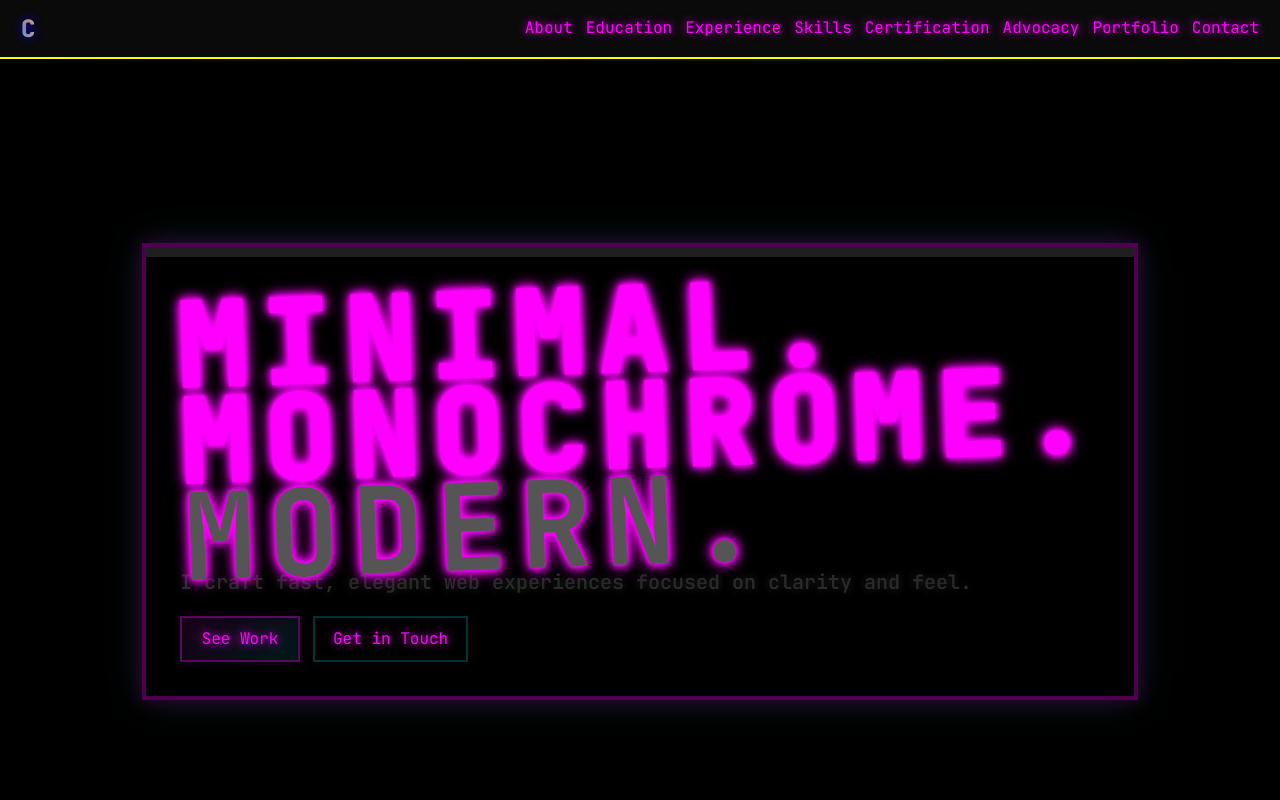
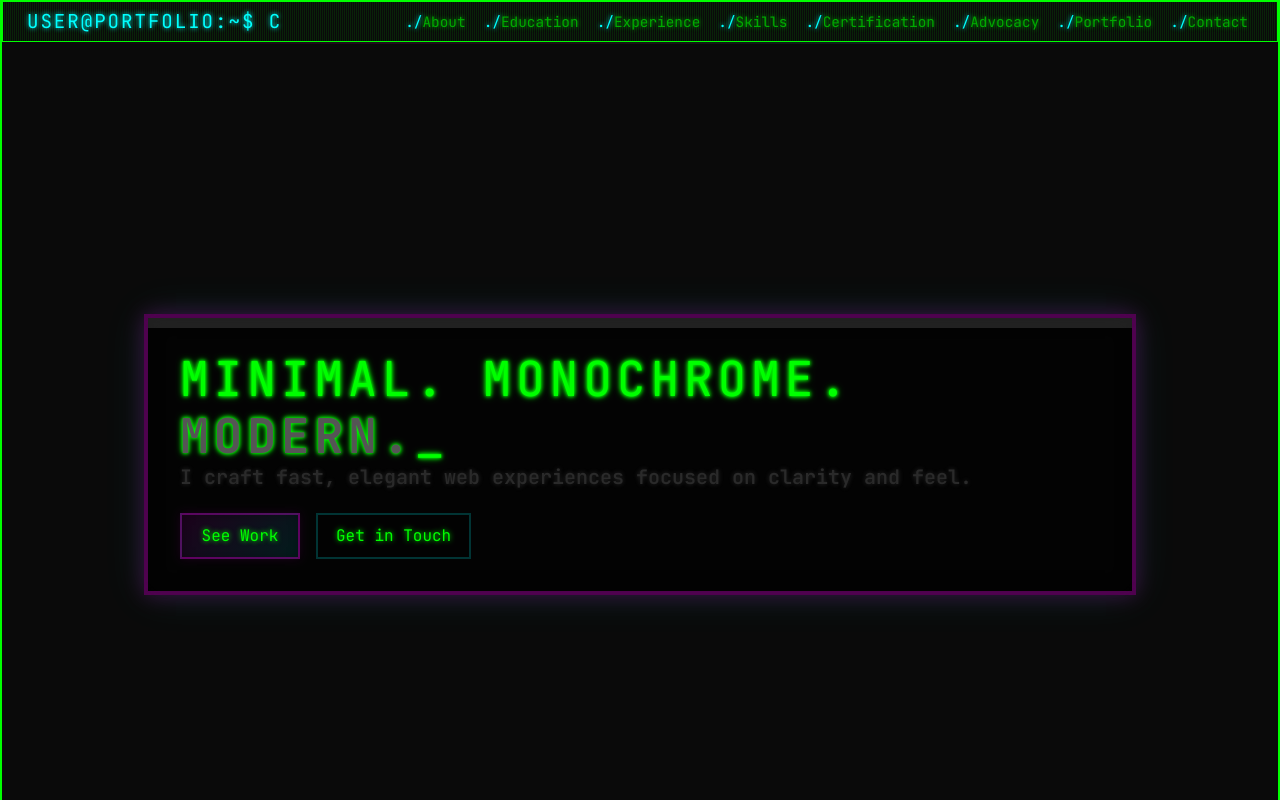
Before and after one commit to VonBoyager/Ferrancullo-Portfolio, a React (Vite) app: page / in a window 1280 px wide. Built offline with nearby package versions, Linux system fonts and the light colour scheme.

Commit message:
Transform to terminal aesthetic: green monospace text, blinking cursor, scanlines, and command-line interface

```diff
--- a/src/styles/global.css
+++ b/src/styles/global.css
@@ -1,33 +1,35 @@
-/* CSS variables define an avant-garde experimental palette */
+/* Terminal color system */
 :root {
-  /* Avant-garde color system */
-  --bg: #000000;           /* pure black void */
-  --bg-soft: #0a0a0a;      /* deep space */
-  --fg: #ff00ff;           /* electric magenta */
-  --fg-dim: #00ffff;       /* electric cyan */
-  --border: #ffff00;       /* electric yellow */
+  /* Terminal palette */
+  --bg: #0a0a0a;           /* terminal black */
+  --bg-soft: #111111;      /* terminal dark */
+  --fg: #00ff00;           /* terminal green */
+  --fg-dim: #00aa00;       /* dim green */
+  --border: #00ff00;       /* terminal border */
   --white: #ffffff;
   --black: #000000;
-  --accent-1: #ff0080;     /* hot pink */
-  --accent-2: #8000ff;     /* electric purple */
-  --accent-3: #00ff80;     /* electric green */
+  --accent-1: #ffff00;     /* terminal yellow */
+  --accent-2: #00ffff;     /* terminal cyan */
+  --accent-3: #ff00ff;     /* terminal magenta */
+  --cursor: #00ff00;       /* blinking cursor */
+  --prompt: #00ffff;       /* prompt color */
 
-  /* Experimental geometry */
+  /* Terminal geometry */
   --radius: 0px;
   --radius-sm: 0px;
-  --shadow: 0 0 20px currentColor;
+  --shadow: 0 0 10px currentColor;
 
-  /* Asymmetric spacing */
-  --space-1: 3px;
-  --space-2: 7px;
-  --space-3: 13px;
-  --space-4: 21px;
-  --space-5: 34px;
-  --space-6: 55px;
+  /* Terminal spacing */
+  --space-1: 4px;
+  --space-2: 8px;
+  --space-3: 16px;
+  --space-4: 24px;
+  --space-5: 32px;
+  --space-6: 48px;
   --max-w: 100vw;
 }
 
-/* Avant-garde base reset */
+/* Terminal base reset */
 * {
   box-sizing: border-box;
   margin: 0;
@@ -36,36 +38,55 @@
 html, body, #app {
   height: 100%;
   overflow-x: hidden;
+  font-family: "JetBrains Mono", "Courier New", monospace;
 }
 html, body {
   background: var(--bg);
   color: var(--fg);
-  font-family: "JetBrains Mono", monospace;
   -webkit-font-smoothing: none;
   -moz-osx-font-smoothing: none;
-  text-shadow: 0 0 10px currentColor;
+  text-shadow: 0 0 5px currentColor;
   scroll-behavior: auto;
-  cursor: crosshair;
+  cursor: text;
+  line-height: 1.2;
 }
 
-/* Avant-garde animation keyframes */
-@keyframes dataStream {
-  0% {
-    transform: translateY(-100vh) rotate(45deg);
-    opacity: 0;
-  }
-  50% {
+/* Terminal animation keyframes */
+@keyframes blink {
+  0%, 50% {
     opacity: 1;
   }
-  100% {
-    transform: translateY(100vh) rotate(45deg);
+  51%, 100% {
     opacity: 0;
   }
 }
 
-@keyframes matrixRain {
+@keyframes typewriter {
   0% {
-    transform: translateY(-100%);
+    width: 0;
+  }
+  100% {
+    width: 100%;
+  }
+}
+
+@keyframes terminalGlow {
+  0%, 100% {
+    text-shadow:
+      0 0 5px currentColor,
+      0 0 10px currentColor;
+  }
+  50% {
+    text-shadow:
+      0 0 2px currentColor,
+      0 0 5px currentColor,
+      0 0 8px currentColor;
+  }
+}
+
+@keyframes dataStream {
+  0% {
+    transform: translateY(-100vh);
     opacity: 0;
   }
   10% {
@@ -80,178 +101,142 @@ html, body {
   }
 }
 
-@keyframes glitch {
-  0%, 100% {
-    transform: translate(0) skew(0deg);
-    filter: hue-rotate(0deg);
+@keyframes scanline {
+  0% {
+    transform: translateY(-100vh);
   }
-  10% {
-    transform: translate(-2px, 2px) skew(1deg);
-    filter: hue-rotate(90deg);
-  }
-  20% {
-    transform: translate(2px, -2px) skew(-1deg);
-    filter: hue-rotate(180deg);
-  }
-  30% {
-    transform: translate(-1px, 1px) skew(0.5deg);
-    filter: hue-rotate(270deg);
-  }
-  40% {
-    transform: translate(1px, -1px) skew(-0.5deg);
-    filter: hue-rotate(360deg);
+  100% {
+    transform: translateY(100vh);
   }
 }
 
-@keyframes neonPulse {
-  0%, 100% {
-    text-shadow:
-      0 0 5px currentColor,
-      0 0 10px currentColor,
-      0 0 15px currentColor,
-      0 0 20px currentColor;
-  }
-  50% {
-    text-shadow:
-      0 0 2px currentColor,
-      0 0 5px currentColor,
-      0 0 8px currentColor,
-      0 0 12px currentColor;
-  }
-}
-
-@keyframes chaos {
-  0%, 100% {
-    transform: rotate(0deg) scale(1);
-    filter: hue-rotate(0deg);
-  }
-  25% {
-    transform: rotate(90deg) scale(1.1);
-    filter: hue-rotate(90deg);
-  }
-  50% {
-    transform: rotate(180deg) scale(0.9);
-    filter: hue-rotate(180deg);
-  }
-  75% {
-    transform: rotate(270deg) scale(1.05);
-    filter: hue-rotate(270deg);
-  }
-}
-
-/* Avant-garde background system */
+/* Terminal background system */
 .app-root {
   position: relative;
   min-height: 100vh;
   overflow: hidden;
-  background: #000000;
+  background: var(--bg);
+  border: 2px solid var(--border);
 }
 .bg-gradient {
   position: fixed;
   inset: 0;
   z-index: -2;
   background:
-    conic-gradient(from 0deg at 20% 30%, #ff00ff, #00ffff, #ffff00, #ff0080, #8000ff, #00ff80, #ff00ff),
-    radial-gradient(circle at 50% 50%, transparent 0%, #000000 70%);
-  animation: chaos 20s linear infinite;
+    repeating-linear-gradient(0deg, transparent, transparent 1px, rgba(0, 255, 0, 0.03) 1px, rgba(0, 255, 0, 0.03) 2px),
+    repeating-linear-gradient(90deg, transparent, transparent 1px, rgba(0, 255, 0, 0.02) 1px, rgba(0, 255, 0, 0.02) 2px);
 }
 .bg-grain {
   position: fixed;
   inset: 0;
   z-index: -1;
   background:
-    repeating-linear-gradient(45deg, transparent, transparent 2px, rgba(255, 0, 255, 0.03) 2px, rgba(255, 0, 255, 0.03) 4px),
-    repeating-linear-gradient(-45deg, transparent, transparent 2px, rgba(0, 255, 255, 0.03) 2px, rgba(0, 255, 255, 0.03) 4px);
-  animation: matrixRain 3s linear infinite;
+    repeating-linear-gradient(0deg, transparent, transparent 8px, rgba(0, 255, 0, 0.1) 8px, rgba(0, 255, 0, 0.1) 9px);
+  animation: scanline 3s linear infinite;
 }
 
-/* Avant-garde typography */
+/* Terminal typography */
 h1, h2, h3 {
-  line-height: 0.8;
+  line-height: 1.2;
   margin: 0;
-  font-weight: 900;
-  font-family: "JetBrains Mono", monospace;
+  font-weight: 400;
+  font-family: "JetBrains Mono", "Courier New", monospace;
   text-transform: uppercase;
-  animation: neonPulse 2s ease-in-out infinite;
+  animation: terminalGlow 2s ease-in-out infinite;
   position: relative;
 }
 h1 {
-  font-size: clamp(60px, 15vw, 120px);
+  font-size: clamp(24px, 6vw, 48px);
   letter-spacing: 0.1em;
-  transform: rotate(-2deg);
-  color: #ff00ff;
+  color: var(--fg);
   text-shadow:
-    0 0 5px #ff00ff,
-    0 0 10px #ff00ff,
-    0 0 20px #ff00ff,
-    0 0 40px #ff00ff;
+    0 0 5px currentColor,
+    0 0 10px currentColor;
+}
+h1::after {
+  content: '_';
+  animation: blink 1s infinite;
+  color: var(--cursor);
 }
 h2 {
-  font-size: clamp(30px, 8vw, 60px);
-  letter-spacing: 0.15em;
-  transform: rotate(1deg);
-  color: #00ffff;
+  font-size: clamp(18px, 4vw, 32px);
+  letter-spacing: 0.1em;
+  color: var(--accent-2);
   text-shadow:
-    0 0 5px #00ffff,
-    0 0 10px #00ffff,
-    0 0 20px #00ffff;
+    0 0 5px currentColor;
 }
 h3 {
-  font-size: clamp(20px, 5vw, 40px);
-  letter-spacing: 0.2em;
-  transform: rotate(-1deg);
-  color: #ffff00;
+  font-size: clamp(14px, 3vw, 24px);
+  letter-spacing: 0.1em;
+  color: var(--accent-1);
   text-shadow:
-    0 0 5px #ffff00,
-    0 0 10px #ffff00;
+    0 0 3px currentColor;
 }
 p { margin: 0 0 var(--space-3); color: var(--fg-dim); max-width: 72ch; }
 .lede { font-size: clamp(16px, 1.6vw, 20px); color: #2a2a2a; font-weight: 600; }
 .fade { color: #555555; font-weight: 700; }
 
-/* Navbar */
+/* Terminal navbar */
 .navbar {
   position: sticky; top: 0; z-index: 10;
-  background: rgba(255,255,255,0.04);
-  border-bottom: 2px solid var(--border);
-  -webkit-backdrop-filter: blur(8px) saturate(120%);
-  backdrop-filter: blur(8px) saturate(120%);
-  animation: slideInFromTop 0.8s ease-out;
+  background: var(--bg);
+  border-bottom: 1px solid var(--border);
+  border-left: 1px solid var(--border);
+  border-right: 1px solid var(--border);
+  font-family: "JetBrains Mono", monospace;
 }
-.navbar > .container { display: flex; align-items: center; justify-content: space-between; gap: var(--space-3); padding: var(--space-3) var(--space-4); }
+.navbar > .container {
+  display: flex;
+  align-items: center;
+  justify-content: space-between;
+  gap: var(--space-3);
+  padding: var(--space-2) var(--space-4);
+  background: repeating-linear-gradient(90deg, transparent, transparent 1px, rgba(0, 255, 0, 0.1) 1px, rgba(0, 255, 0, 0.1) 2px);
+}
 .logo {
-  font-weight: 900;
-  letter-spacing: 0.12em;
+  font-weight: 400;
+  letter-spacing: 0.1em;
   text-transform: uppercase;
-  transition: all 0.3s ease;
   text-decoration: none;
-  background: linear-gradient(45deg, #ff6b6b, #4ecdc4, #45b7d1, #96ceb4, #feca57, #ff9ff3, #54a0ff);
-  background-size: 400% 400%;
-  -webkit-background-clip: text;
-  background-clip: text;
-  -webkit-text-fill-color: transparent;
-  animation: gradientShift 3s ease-in-out infinite;
-  font-size: 1.5em;
+  color: var(--prompt);
+  font-size: 1.2em;
+  text-shadow: 0 0 5px currentColor;
+}
+.logo::before {
+  content: 'user@portfolio:~$ ';
+  color: var(--accent-2);
 }
 .logo:hover {
-  animation: gradientShift 0.5s ease-in-out infinite, glitch 0.3s ease-in-out;
-  transform: scale(1.1);
+  color: var(--fg);
+  text-shadow: 0 0 10px currentColor;
 }
-.nav-links { display: flex; gap: var(--space-3); }
+.nav-links {
+  display: flex;
+  gap: var(--space-2);
+  font-family: "JetBrains Mono", monospace;
+}
 .nav-links a {
-  color: var(--fg);
+  color: var(--fg-dim);
   text-decoration: none;
-  border-bottom: 2px solid transparent;
   transition: all 0.3s ease;
   position: relative;
+  font-size: 0.9em;
+  padding: 2px 4px;
+  border: 1px solid transparent;
+}
+.nav-links a::before {
+  content: './';
+  color: var(--accent-2);
 }
 .nav-links a:hover {
-  border-bottom-color: var(--fg);
-  transform: translateY(-2px);
+  color: var(--fg);
+  border-color: var(--border);
+  text-shadow: 0 0 5px currentColor;
 }
 .nav-links a.active {
-  border-bottom-color: var(--fg);
-  font-weight: 600;
+  color: var(--accent-1);
+  border-color: var(--accent-1);
+  text-shadow: 0 0 5px currentColor;
 }
 
 /* Layout */
```
